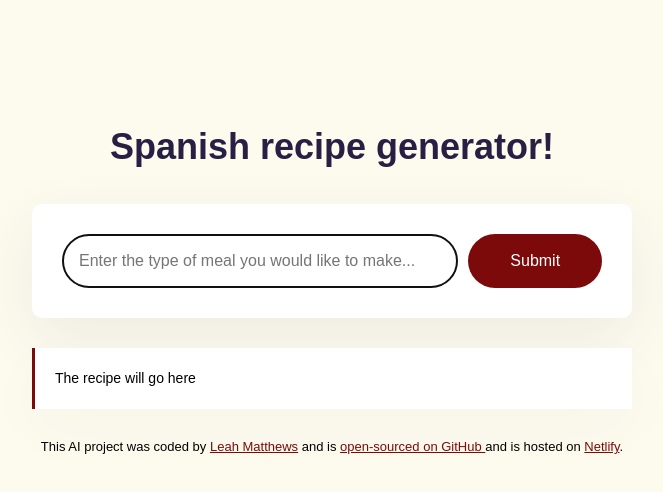
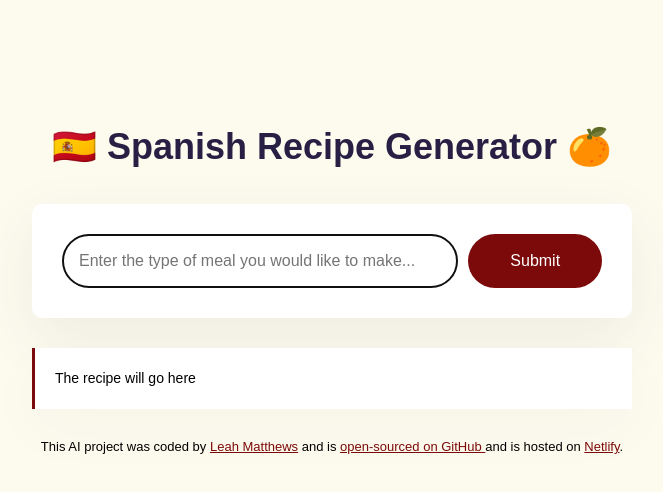
Before and after one commit to leahraquel/Spanish-recipe-generator, a plain HTML site: page index.html in a window 1280 px wide. Shown: the whole page, without its empty margins (308-971 px from the left). Drawn offline with Linux system fonts and the light colour scheme.

Commit message:
added emojis to header

```diff
--- a/index.html
+++ b/index.html
@@ -9,7 +9,7 @@
   <body>
     <div class="container">
       <header>
-        <h1>Spanish recipe generator!</h1>
+        <h1>🇪🇸 Spanish Recipe Generator 🍊</h1>
       </header>
 
       <main>
```
